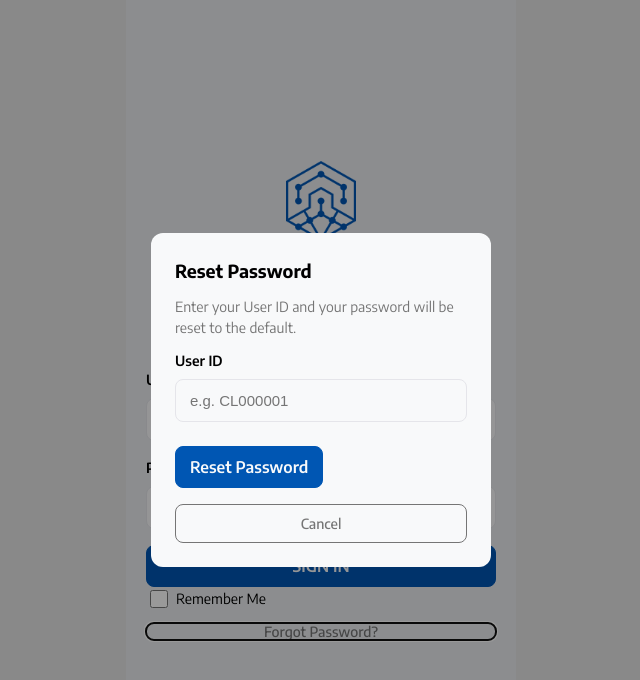
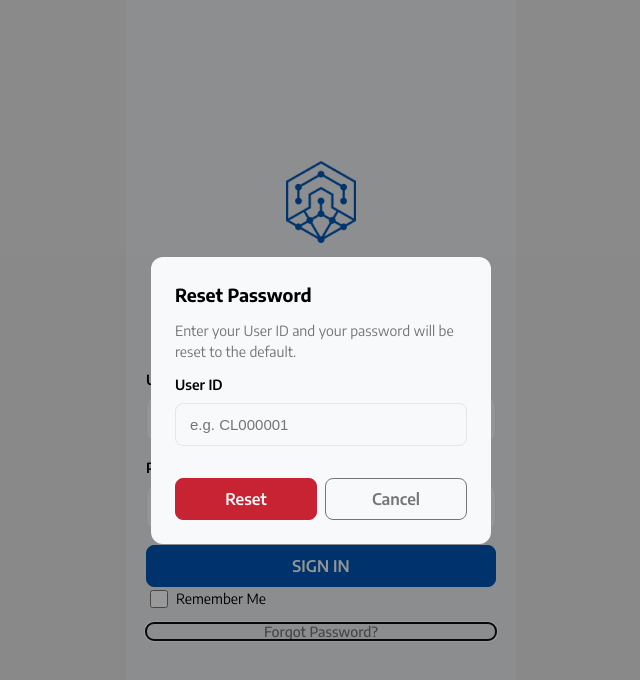
Before and after one commit to kateyang1998/novalab-oscar-mobile-pro, a React (Vite) app: page /signin in a window 1280 px wide. Both pictures are taken after a click on the button "Forgot Password?". Shown: the top 680 px of the page, without its empty margins (319-959 px from the left). Built offline with nearby package versions, Linux system fonts and the light colour scheme.

Commit message:
refactor: update button styles and improve layout in SignInScreen and NoteCard components

```diff
--- a/src/components/clinical_note/NoteCard.jsx
+++ b/src/components/clinical_note/NoteCard.jsx
@@ -17,5 +17,5 @@ export default function NoteCard({ note = {}, onClick }) {
 
 const styles = {
   noteCard: { backgroundColor: 'var(--color-surface)', padding: 16, borderRadius: 8, cursor: 'pointer' },
-  statusBadge: { marginLeft: 'auto', backgroundColor: 'var(--oscar-green)', color: '#ffffff', padding: '4px 8px', borderRadius: 8, fontSize: 12, fontWeight: 600 },
+  statusBadge: { marginLeft: 'auto', backgroundColor: 'var(--oscar-green)', color: 'var(--oscar-white)', padding: '4px 8px', borderRadius: 8, fontSize: 12, fontWeight: 600 },
 };
--- a/src/screens/SignInScreen.jsx
+++ b/src/screens/SignInScreen.jsx
@@ -159,45 +159,40 @@ const SignInScreen = () => {
               Enter your User ID and your password will be reset to the default.
             </p>
 
-            {forgotStatus === "" && (
-              <form onSubmit={handleForgotSubmit}>
+            {forgotStatus !== "success" && (
+              <form onSubmit={handleForgotSubmit} style={{ display: 'flex', flexDirection: 'column', gap: 8 }}>
                 <TextInput
+                  id="forgot-userid"
                   label="User ID"
                   value={forgotUserId}
-                  onChange={setForgotUserId}
+                  onChange={(v) => { setForgotUserId(v); if (forgotStatus) { setForgotStatus(''); setForgotMessage(''); } }}
                   placeholder="e.g. CL000001"
+                  error={forgotStatus === 'error' ? forgotMessage : ''}
                 />
-                {forgotMessage && (
-                  <p style={styles.errorText}>{forgotMessage}</p>
-                )}
+                <div style={styles.modalButtons}>
                   <button
                     type="submit"
-                  className="btn btn-primary"
+                    className="btn btn-caution"
                     disabled={forgotLoading}
-                  style={{ marginTop: 8 }}
+                    style={{ flex: 1 }}
                   >
-                  {forgotLoading ? 'Resetting…' : 'Reset Password'}
+                    {forgotLoading ? 'Resetting…' : 'Reset'}
                   </button>
+                  <button type="button" className="btn btn-cancel" style={{ flex: 1 }} onClick={closeForgotModal}>Cancel</button>
+                </div>
               </form>
             )}
 
             {forgotStatus === "success" && (
+              <>
                 <div style={styles.successBox}>
                   <p style={styles.successText}>{forgotMessage}</p>
                 </div>
+                <div style={styles.modalButtons}>
+                  <button type="button" className="btn btn-primary" style={{ flex: 1 }} onClick={closeForgotModal}>Done</button>
+                </div>
+              </>
             )}
-
-            {forgotStatus === "error" && (
-              <p style={styles.errorText}>{forgotMessage}</p>
-            )}
-
-            <button
-              type="button"
-              onClick={closeForgotModal}
-              style={styles.cancelBtn}
-            >
-              {forgotStatus === "success" ? "Done" : "Cancel"}
-            </button>
           </div>
         </div>
       )}
@@ -309,25 +304,20 @@ const styles = {
     margin: 0,
   },
   successBox: {
-    backgroundColor: "#e8f5e9",
+    backgroundColor: "var(--oscar-white)",
     borderRadius: "8px",
     padding: "12px",
   },
   successText: {
     fontSize: "14px",
-    color: "#2e7d32",
+    color: "var(--oscar-green, #43a047)",
     margin: 0,
     textAlign: "center",
   },
-  cancelBtn: {
-    background: "none",
-    border: "1px solid var(--pale-sky, #aaa)",
-    borderRadius: "8px",
-    padding: "10px",
-    fontSize: "14px",
-    color: "var(--pale-sky)",
-    cursor: "pointer",
-    marginTop: "4px",
+  modalButtons: {
+    display: 'flex',
+    gap: 8,
+    marginTop: 8,
   },
 };
 
--- a/src/styles/global.css
+++ b/src/styles/global.css
@@ -115,10 +115,16 @@ button { font-family: inherit; }
   border: 1px solid var(--oscar-blue);
 }
 
-.btn-cancel {
+.btn-caution {
   background: var(--oscar-red);
   color: var(--oscar-white);
   border: 1px solid var(--oscar-red);
+}
+
+.btn-cancel {
+  background: var(--oscar-white);
+  color: var(--pale-sky);
+  border: 1px solid var(--pale-sky);
 }
 
 /* Small helpers */
```
Lines whose indentation alone changed are shown as unchanged.
